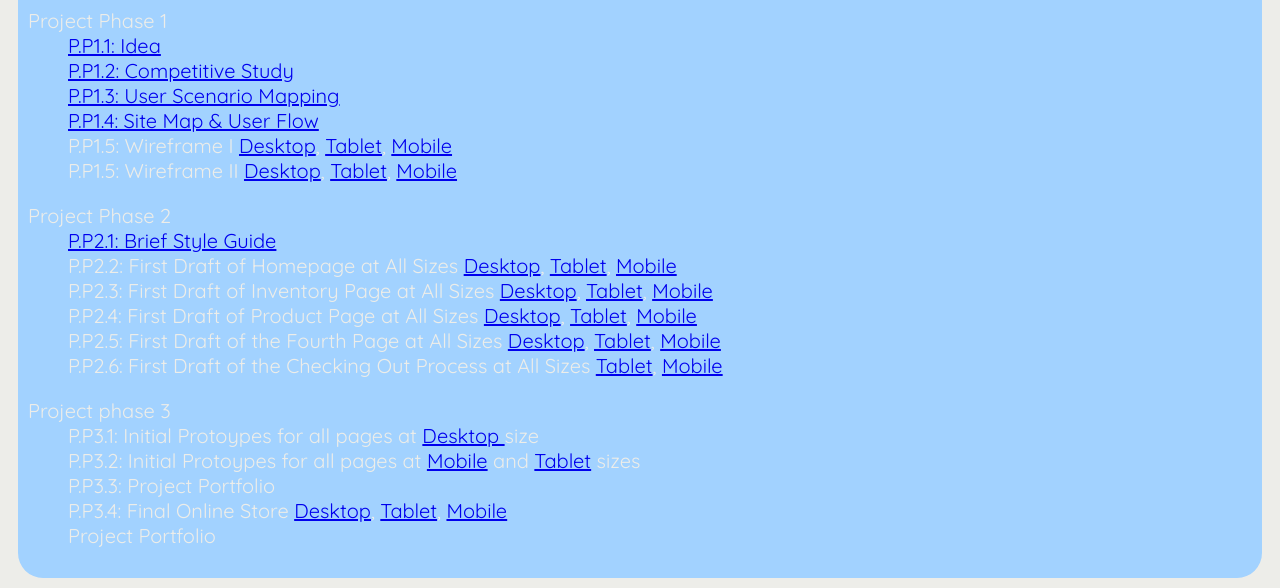
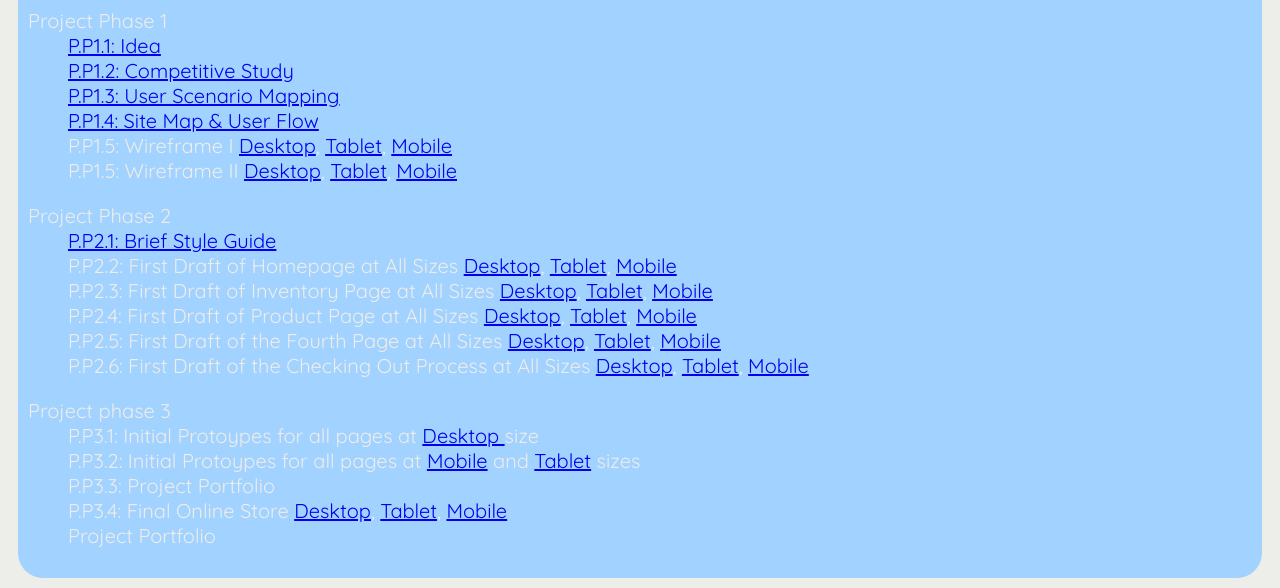
Before and after one commit to Chriwoo9/avt415, a plain HTML site: page index.html in a window 1280 px wide. Shown: the part 602-1190 px from the top of the page. Drawn offline with Linux system fonts and the light colour scheme.

Commit message:
Add files via upload

```diff
--- a/index.html
+++ b/index.html
@@ -42,7 +42,7 @@
 			<dd>P.P2.3: First Draft of Inventory Page at All Sizes <a href="https://xd.adobe.com/view/d951f6e1-2859-473b-ba20-7e33cd80f967-8c02/">Desktop</a>, <a href="https://xd.adobe.com/view/aa3be73b-cfd4-450c-92a6-92e9c06934b8-ff68/"> Tablet</a>, <a href="https://xd.adobe.com/view/88714cfb-e69c-42f9-bc69-3dc15457ba4c-dd22/"> Mobile</a> </dd>
 				<dd>P.P2.4: First Draft of Product Page at All Sizes <a href="https://xd.adobe.com/view/d951f6e1-2859-473b-ba20-7e33cd80f967-8c02/">Desktop</a>, <a href="https://xd.adobe.com/view/aa3be73b-cfd4-450c-92a6-92e9c06934b8-ff68/"> Tablet</a>, <a href="https://xd.adobe.com/view/88714cfb-e69c-42f9-bc69-3dc15457ba4c-dd22/"> Mobile</a> </dd>
 				<dd>P.P2.5: First Draft of the Fourth Page at All Sizes <a href="https://xd.adobe.com/view/f1bc18bb-460e-4e86-92ad-cc2b8c94ae0b-a4ef/">Desktop</a>, <a href="https://xd.adobe.com/view/d5ba41c1-0384-48c7-af00-900f2a07a50d-80e9/"> Tablet</a>, <a href="https://xd.adobe.com/view/18af7b3d-4b19-4992-b30f-d6f1782f40ad-4dfc/"> Mobile</a> </dd>
-				<dd>P.P2.6: First Draft of the Checking Out Process at All Sizes <a href="https://xd.adobe.com/view/3108d908-309e-4e21-87c0-38da9698a981-645b/>Desktop</a>, <a href="https://xd.adobe.com/view/d5ba41c1-0384-48c7-af00-900f2a07a50d-80e9/"> Tablet</a>, <a href="https://xd.adobe.com/view/18af7b3d-4b19-4992-b30f-d6f1782f40ad-4dfc/"> Mobile</a> </dd>
+				<dd>P.P2.6: First Draft of the Checking Out Process at All Sizes <a href="https://xd.adobe.com/view/3108d908-309e-4e21-87c0-38da9698a981-645b/">Desktop</a>, <a href="https://xd.adobe.com/view/d5ba41c1-0384-48c7-af00-900f2a07a50d-80e9/"> Tablet</a>, <a href="https://xd.adobe.com/view/18af7b3d-4b19-4992-b30f-d6f1782f40ad-4dfc/"> Mobile</a> </dd>
 			</dl>
 			<dl>
 				<dt>Project phase 3</dt>
```
